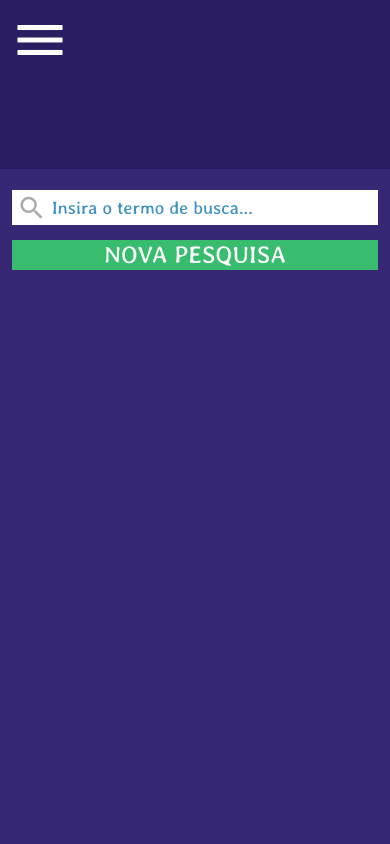
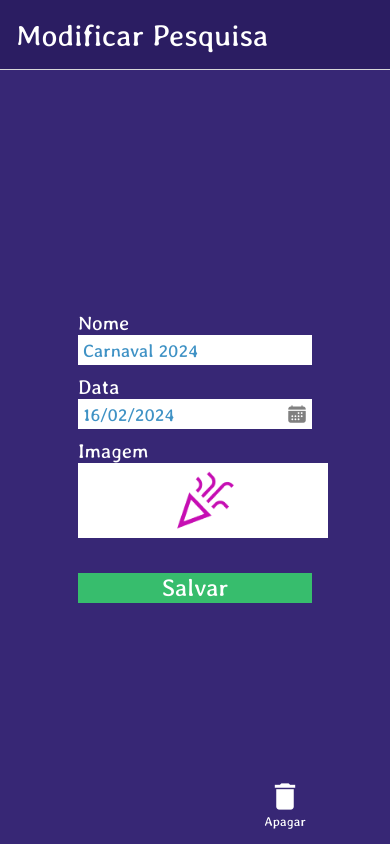
Before and after one commit to willkersv/mobileProject, a React Native app: screen /ModificarPesquisa in a window 390 px wide. Before the commit this address had no page. Built offline with nearby package versions, Linux system fonts and the light colour scheme.

Commit message:
Tela do Modificar Pesquisa

```diff
--- a/App.js
+++ b/App.js
@@ -2,14 +2,22 @@ import { NavigationContainer } from '@react-navigation/native';
 import { createStackNavigator } from "@react-navigation/stack"
 import Login from "./src/screens/Login"
 import Home from "./src/screens/Home"
+import ModificarPesquisa from './src/screens/ModificarPesquisa';
 
 const Stack = createStackNavigator()
 
 const App = () => {
   return (
     <NavigationContainer>
-      <Stack.Navigator>
-        <Stack.Screen name="Home" component={Home} options={{headerShown: false}}/>
+      <Stack.Navigator initialRouteName="ModificarPesquisa"
+      screenOptions={{
+        headerStyle: {backgroundColor: '#2B1D62', height: 70},
+        headerTitle: 'Modificar Pesquisa',
+        headerTintColor: '#573fba',
+        headerTitleStyle: {color: '#FFFFFF', fontSize: 30, fontFamily: 'AveriaLibre'} }}>
+
+        <Stack.Screen name="Login" component={Login} options={{headerShown: false}}/>
+        <Stack.Screen name="ModificarPesquisa" component={ModificarPesquisa}/>
       </Stack.Navigator>
     </NavigationContainer>
   );
--- a/src/components/LabelTextInput.js
+++ b/src/components/LabelTextInput.js
@@ -22,7 +22,7 @@ const LabelTextInput = (props) => {
     return (
         <View style={styles.txtInputContainer}>
             <Text style={styles.label}>{label}</Text>
-            <TextInput style={styles.input} placeholder={placeHolder} value={inputValue} onChangeText={onChangeText} secureTextEntry={secureTextEntry} keyboardType={keyboardType} autoCapitalize='none'/>
+            <TextInput style={styles.input} placeholderTextColor={'#3F92C5'} placeholder={placeHolder} value={inputValue} onChangeText={onChangeText} secureTextEntry={secureTextEntry} keyboardType={keyboardType} autoCapitalize='none'/>
         </View>
     );
 };
--- /dev/null
+++ b/src/components/LabelTextInput_Icon.js
@@ -0,0 +1,70 @@
+import { View, StyleSheet, Text, TextInput, Alert } from 'react-native';
+import Ionicons from '@expo/vector-icons/Ionicons';
+
+const LabelTextInput_Icon = (props) => {
+
+    const label = props.label
+    const placeHolder = props.placeHolder
+    const inputValue = props.inputValue
+    const inputType = props.inputType
+    const onChangeText = props.onChangeText
+
+    let keyboardType = 'default'
+    let secureTextEntry = false
+
+    if(inputType === "PSW"){
+        secureTextEntry = true
+    }
+    if(inputType === "EMAIL"){
+        keyboardType = 'email-address'
+    }
+    if (inputType === 'DATA'){
+        keyboardType = 'numeric'
+    }
+
+    return (
+        <View style={styles.txtInputContainer}>
+            <Text style={styles.label}>{label}</Text>
+            <View style={styles.inputIcon}>
+                <TextInput style={styles.input}
+                placeholderTextColor={'#3F92C5'}
+                placeholder={placeHolder}
+                value={inputValue}
+                onChangeText={onChangeText}
+                keyboardType={keyboardType}
+                secureTextEntry={secureTextEntry}
+                autoCapitalize='none'/>
+
+                <Ionicons name="calendar" size={20} color="gray"/>
+            </View>
+        </View>
+    );
+};
+
+const styles = StyleSheet.create({
+    label: {
+        fontFamily: "AveriaLibre",
+        textAlign: "left",
+        fontSize: 20,
+        color: "#FFFFFF"
+    },
+    input: {
+        fontSize: 18,
+        fontFamily: "AveriaLibre",
+        color: "#3F92C5",
+    },
+    txtInputContainer: {
+        marginTop: 10,
+    },
+    inputIcon:{
+        backgroundColor:'#FFFFFF',
+        paddingLeft: 5,
+        paddingRight:5,
+        height: 30,
+        flexDirection:'row',
+        alignItems:'center',
+        justifyContent:'space-between',
+    },
+})
+
+export default LabelTextInput_Icon
--- a/src/screens/Login.js
+++ b/src/screens/Login.js
@@ -10,7 +10,7 @@ import LabelTextInput from '../components/LabelTextInput.js';
 import TextWarn from '../components/TextWarn.js';
 
 
-const Login = () => {
+const Login = (props) => {
 
   ScreenOrientation.lockAsync(ScreenOrientation.OrientationLock.LANDSCAPE);
 
@@ -43,6 +43,7 @@ const Login = () => {
     //POR ENQUANTO SE FOR UM EMAIL VALIDO JA CONSEGUE ACESSO A PAGINA HOME
     if(validateEmail(email)){
       console.log("Direcionado para a tela HOME")
+      props.navigation.navigate('ModificarPesquisa')
     }
     else{
       console.log("E-mail e/ou senha inválidos.")
--- /dev/null
+++ b/src/screens/ModificarPesquisa.js
@@ -0,0 +1,96 @@
+import { useState } from "react";
+import { View,StyleSheet, Image, Text, TouchableOpacity, TextInput } from 'react-native'
+import { useFonts } from 'expo-font';
+import * as ScreenOrientation from 'expo-screen-orientation';
+import { createStackNavigator } from '@react-navigation/stack';
+import { NavigationContainer } from '@react-navigation/native';
+import Icon from 'react-native-vector-icons/MaterialIcons';
+
+import LabelTextInput from '../components/LabelTextInput.js'
+import LabelTextInput_Icon from '../components/LabelTextInput_Icon.js'
+import Button from '../components/Button.js';
+
+const ModificarPesquisa = () => {
+
+    //Fonte
+    const [fontsLoaded] = useFonts({
+        'AveriaLibre': require('../../assets/fonts/AveriaLibre-Regular.ttf'),
+    });
+    if(!fontsLoaded) {
+        return null
+    }
+
+
+    const SalvarModificacao = () => {
+        console.log("BOTAO SALVAR MODIFICACAO")
+    }
+
+    const ApagarModificacao = () => {
+      console.log("BOTAO APAGAR MODIFICACAO")
+  }
+
+    ScreenOrientation.lockAsync(ScreenOrientation.OrientationLock.LANDSCAPE);
+
+    return (
+        <View style={styles.container}>
+            <View style = {styles.cInput}>
+                <LabelTextInput style={styles.label} label="Nome" placeHolder="Carnaval 2024"/>
+                <LabelTextInput_Icon style={styles.label} label="Data" placeHolder="16/02/2024" inputType="DATA"/>
+
+                <Text style={styles.label}>Imagem</Text>
+                <Image style={{width:250, height:75, marginBottom:30}} label='Imagem' source={require('../images/Imagem_projeto.png')}/>
+
+                <Button txtButton="Salvar" buttonColor="#37BD6D" txtColor="#FFFFFF" functionButton={SalvarModificacao}/>
+            </View>
+            <TouchableOpacity
+              onPress={ApagarModificacao}
+              style={styles.touchableOpacityStyle}>
+
+              <Icon name='delete' size={35}  color="#FFFFFF"/>
+              <Text style={styles.botao}>Apagar</Text>
+            </TouchableOpacity>
+    </View>
+
+    )
+}
+
+//Estilo do codigo
+const styles = StyleSheet.create({
+    container: {
+      flex: 1,
+      flexDirection: "column",
+      justifyContent: 'center',
+      backgroundColor: '#372775',
+      padding: 20,
+      paddingHorizontal: '20%'
+    },
+    label: {
+      fontFamily: "AveriaLibre",
+      textAlign: "left",
+      fontSize: 20,
+      color: "#FFFFFF",
+      marginTop: 10
+  },
+    cInput: {
+      justifyContent: "center",
+      alignContent: "center",
+      marginBottom: 20,
+      marginTop:10,
+    },
+    touchableOpacityStyle: {
+      position: 'absolute',
+      width: 50,
+      height: 50,
+      alignItems: 'center',
+      justifyContent: 'center',
+      right: 80,
+      bottom: 15
+    },
+    botao: {
+      fontFamily: "AveriaLibre",
+      fontSize: 13,
+      color: "#FFFFFF",
+  },
+});
+
+export default ModificarPesquisa
```
Also changed, not shown: package.json (+8 -1 lines), src/images/Imagem_projeto.png (added), 1 other file (tests, documents, lock files or other folders).
